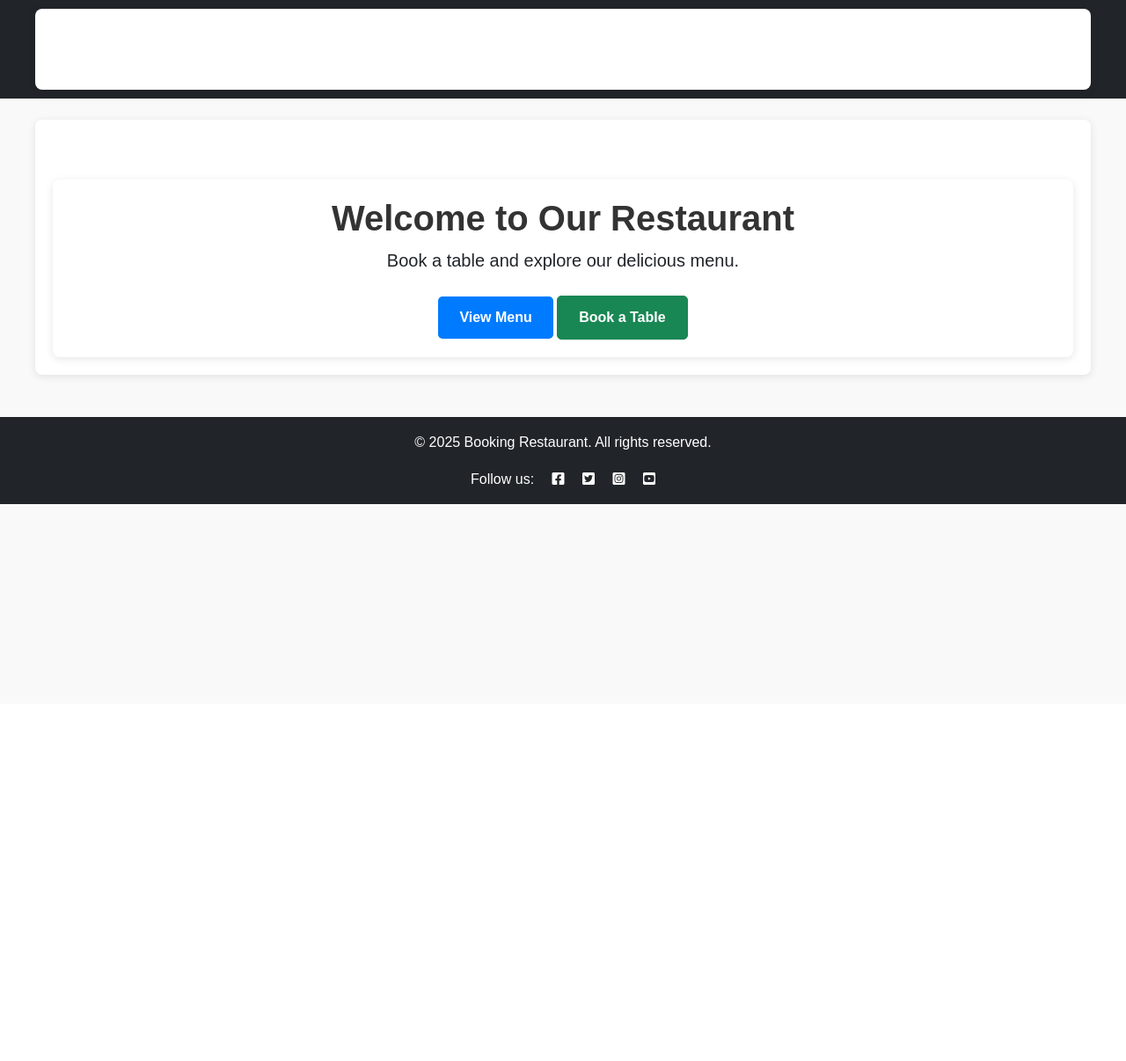
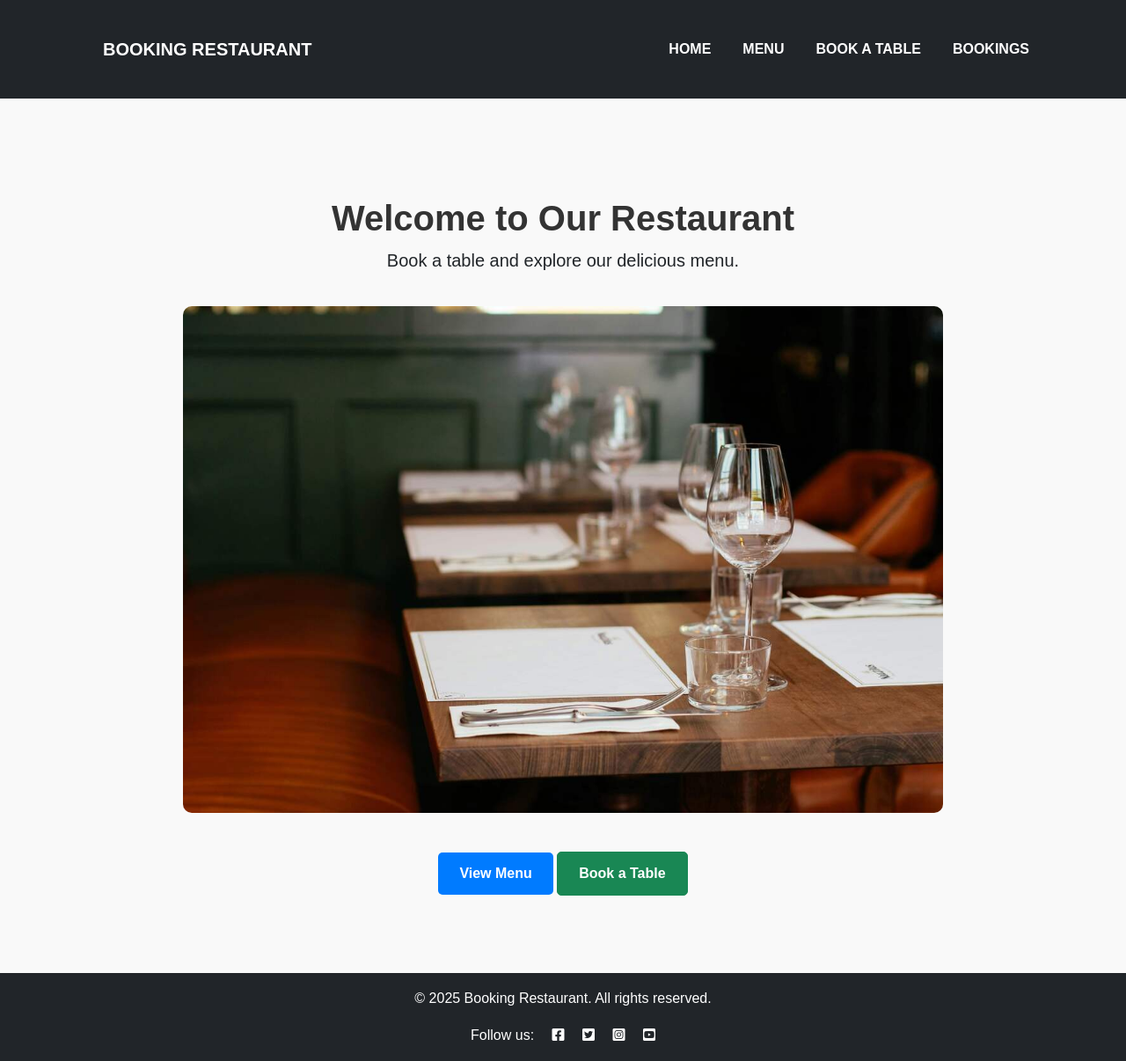
Before and after one commit to Hawraa7/booking-restaurant-project-4, a Django app: page / in a window 1280 px wide. Shown: the whole page at 88% size. Before the commit the page ends 573 px from the top, so only its background shows below. Run offline with Django 4.2, Linux system fonts and the light colour scheme.

Commit message:
adding the images to the static file in the home page

```diff
--- a/blog/templates/base.html
+++ b/blog/templates/base.html
@@ -56,6 +56,7 @@
     </footer>
 
     <script src="https://cdn.jsdelivr.net/npm/bootstrap@5.3.0/dist/js/bootstrap.bundle.min.js"></script>
+    <script src="{% static 'js/script.js' %}"></script>
 </body>
 
 </html>
--- a/blog/templates/blog/index.html
+++ b/blog/templates/blog/index.html
@@ -1,12 +1,12 @@
 {% extends "base.html" %}
-
+{% load static %}
 {% block title %}Home - Booking Restaurant{% endblock %}
 
 {% block content %}
 <div class="container text-center mt-5">
     <h1>Welcome to Our Restaurant</h1>
     <p class="lead">Book a table and explore our delicious menu.</p>
-
+    <img src="{% static 'images/restaurant.jpg' %}" alt="Restaurant Interior" class="img-fluid hero-image">
     <div class="mt-4">
         <a href="{% url 'menu' %}" class="btn btn-primary">View Menu</a>
         <a href="{% url 'booking' %}" class="btn btn-success">Book a Table</a>
--- a/bookingrestaurant/settings.py
+++ b/bookingrestaurant/settings.py
@@ -27,7 +27,7 @@ TEMPLATES_DIR = os.path.join(BASE_DIR, 'templates')
 SECRET_KEY = os.environ.get("SECRET_KEY")
 
 # SECURITY WARNING: don't run with debug turned on in production!
-DEBUG = True
+DEBUG = False
 
 ALLOWED_HOSTS = ['127.0.0.1', 'localhost', '.herokuapp.com']
 
--- a/static/css/style.css
+++ b/static/css/style.css
@@ -44,7 +44,7 @@ h1, h2, h3, h4 {
 }
 
 .navbar-toggler-icon {
-    background-color: #fff;
+    background-color: #495057;
 }
 
 /* Navbar for Mobile */
@@ -66,13 +66,13 @@ h1, h2, h3, h4 {
 
 /* Container and Content */
 .container {
-    max-width: 1200px;
+    max-width: 100%;
+    width: 90%;
     margin: 0 auto;
     padding: 20px;
-    background-color: #fff;
-    border-radius: 8px;
-    box-shadow: 0 2px 10px rgba(0, 0, 0, 0.1);
 }
+
+
 
 /* Buttons */
 .btn {
@@ -124,6 +124,18 @@ table th {
 table tr:hover {
     background-color: #f1f1f1;
 }
+
+/* Images */
+.hero-image {
+    max-width: 90%;
+    height: auto;
+    border-radius: 10px;
+    display: auto;
+    margin: 20px auto;
+    }
+
+
+
 
 /* Footer */
 footer {
```
Also changed, not shown: static/images/restaurant.jpg (added), static/js/script.js (added), 3 other files.
